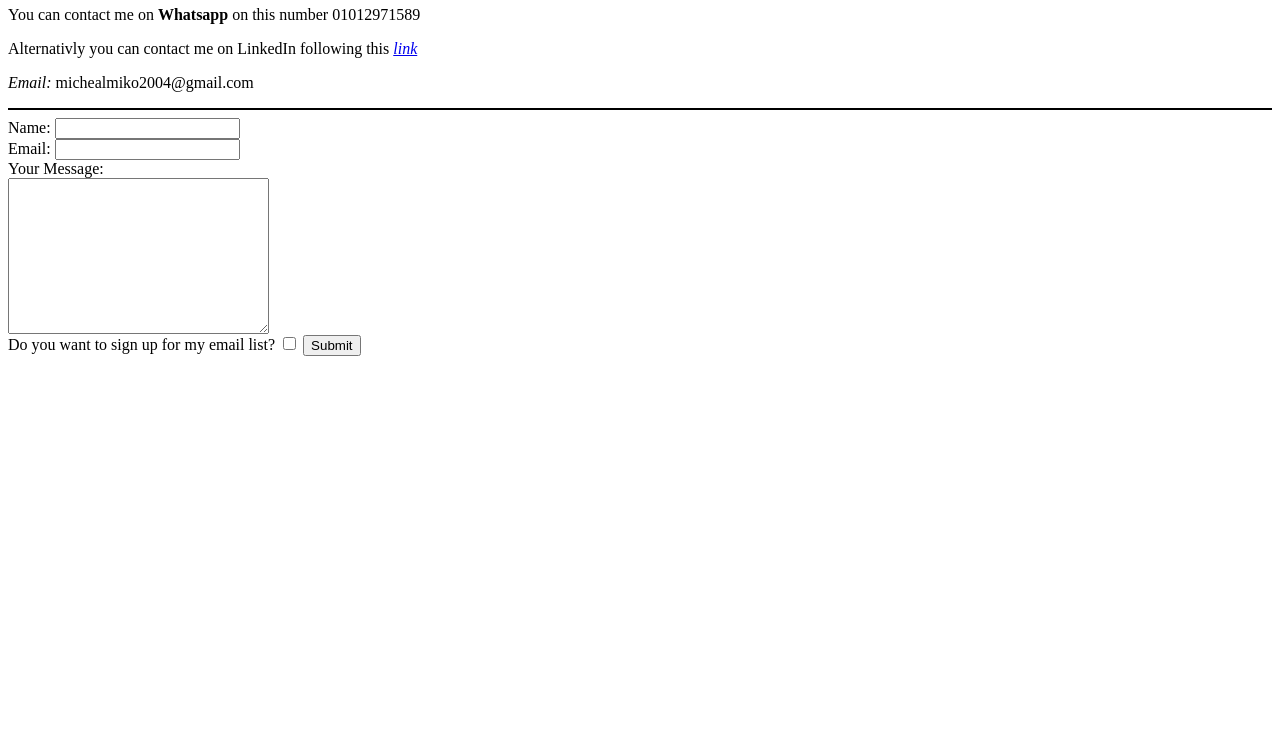
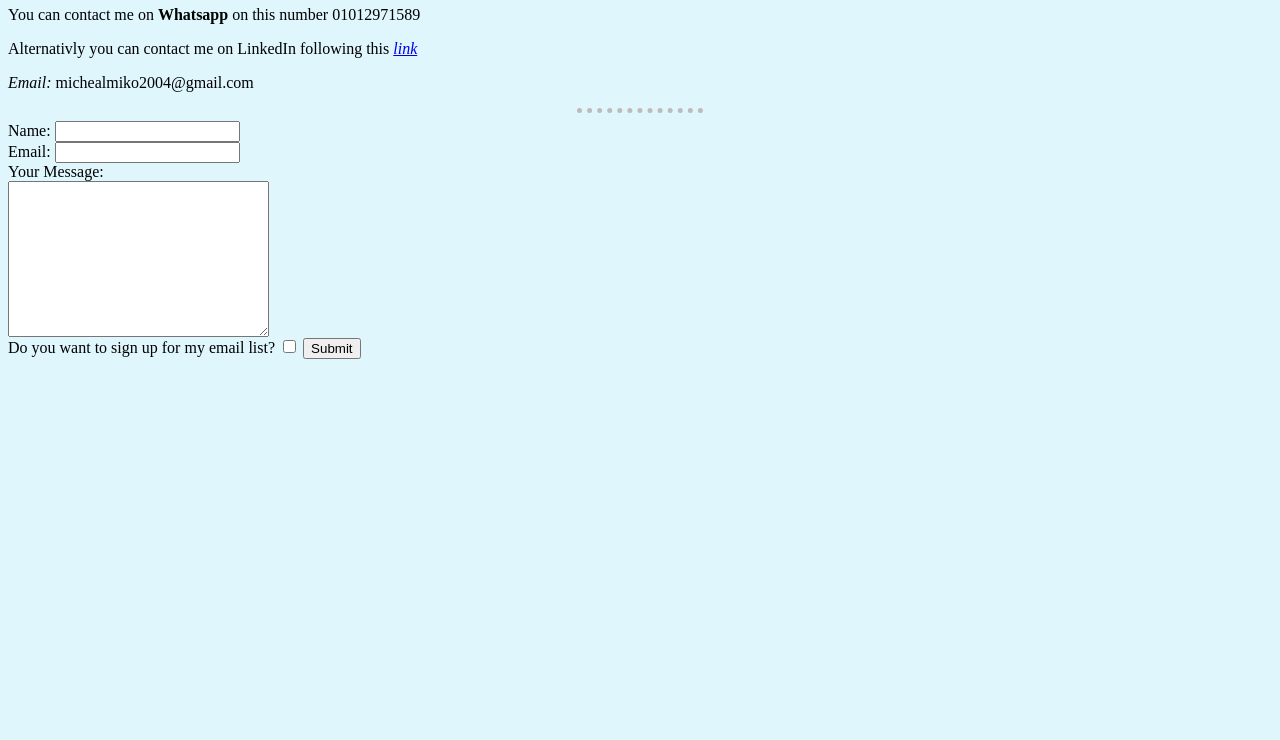
Before and after one commit to MickeyGamer/Resume, a plain HTML site: page contact.html in a window 1280 px wide. Shown: the part 60-800 px from the top of the page. Drawn offline with Linux system fonts and the light colour scheme.

Commit message:
Update contact.html

```diff
--- a/contact.html
+++ b/contact.html
@@ -4,6 +4,19 @@
     <meta http-equiv="X-UA-Compatible" content="IE=edge">
     <meta name="viewport" content="width=device-width, initial-scale=1.0">
     <title>Contact Me</title>
+    <style>
+        body{
+            background-color:#dff6fd;
+        }
+        hr {
+            background-color: #dff6fd;
+            border-style: none;
+            border-top-style: dotted;
+            border-color: rgb(189, 187, 187);
+            border-width: 5px;
+            width: 10%;
+        }
+    </style>
 </head>
 <body>
     <h1>Contact Me</h1>
```
